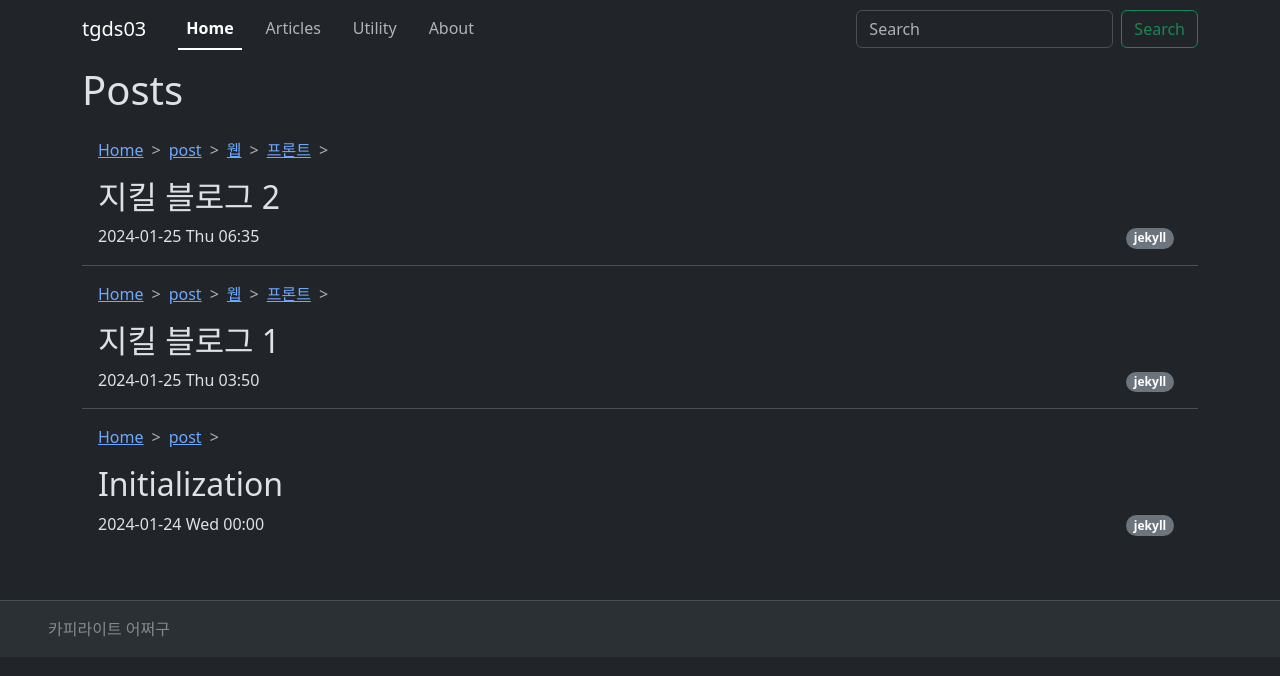
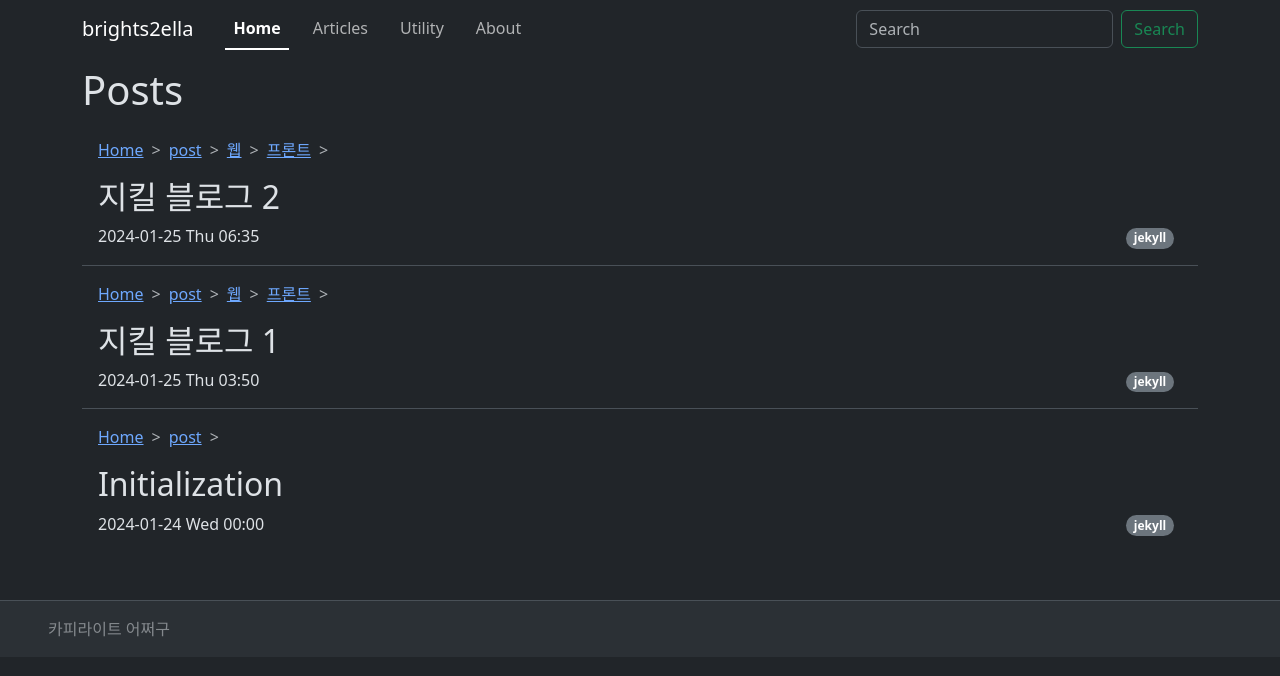
Before and after one commit to tgds03/blog2024, a Jekyll site: the page built from index.html, in a window 1280 px wide. Shown: the top 676 px of the page. Built offline with Jekyll 4.4.1, drawn with Linux system fonts in a browser that asks for light colours.

Commit message:
Update default.html

```diff
--- a/_layouts/default.html
+++ b/_layouts/default.html
@@ -13,7 +13,7 @@
 			class="navbar navbar-expand-sm"
 		>
 			<div class="container">
-				<a class="navbar-brand" href="/">tgds03</a>
+				<a class="navbar-brand" href="/">brights2ella</a>
 				<button
 					class="navbar-toggler d-lg-none"
 					type="button"
```
